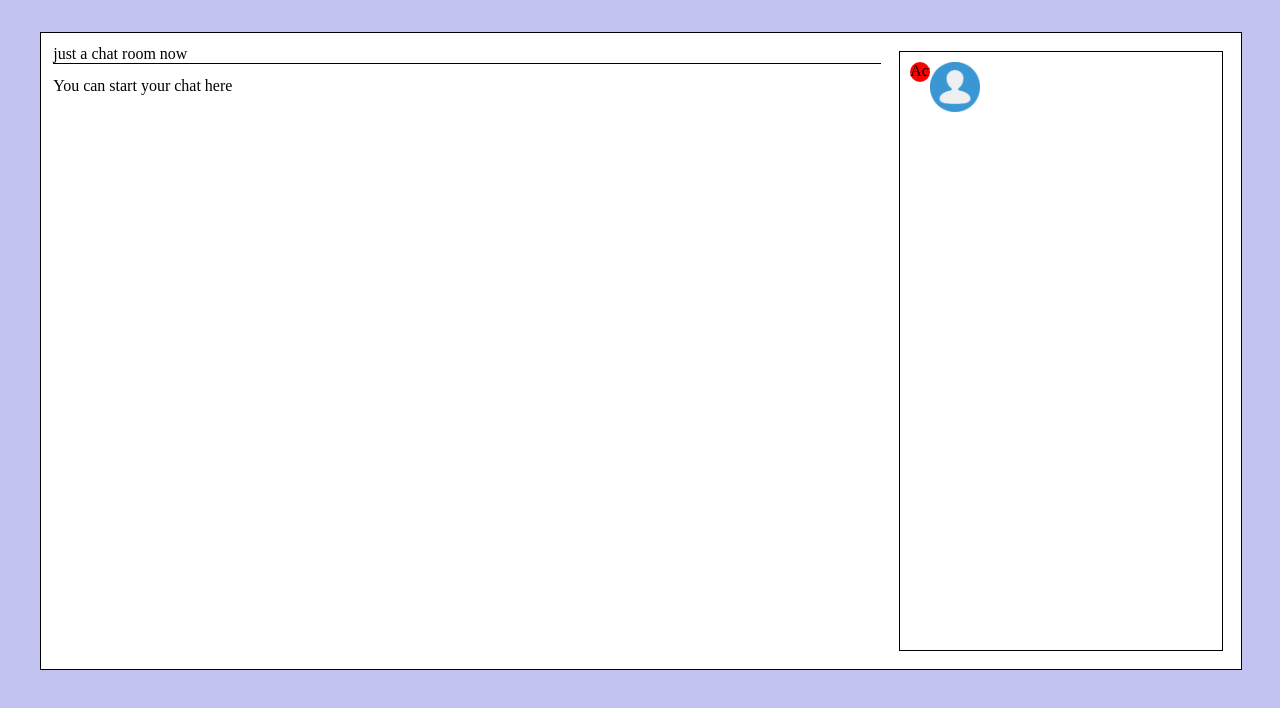
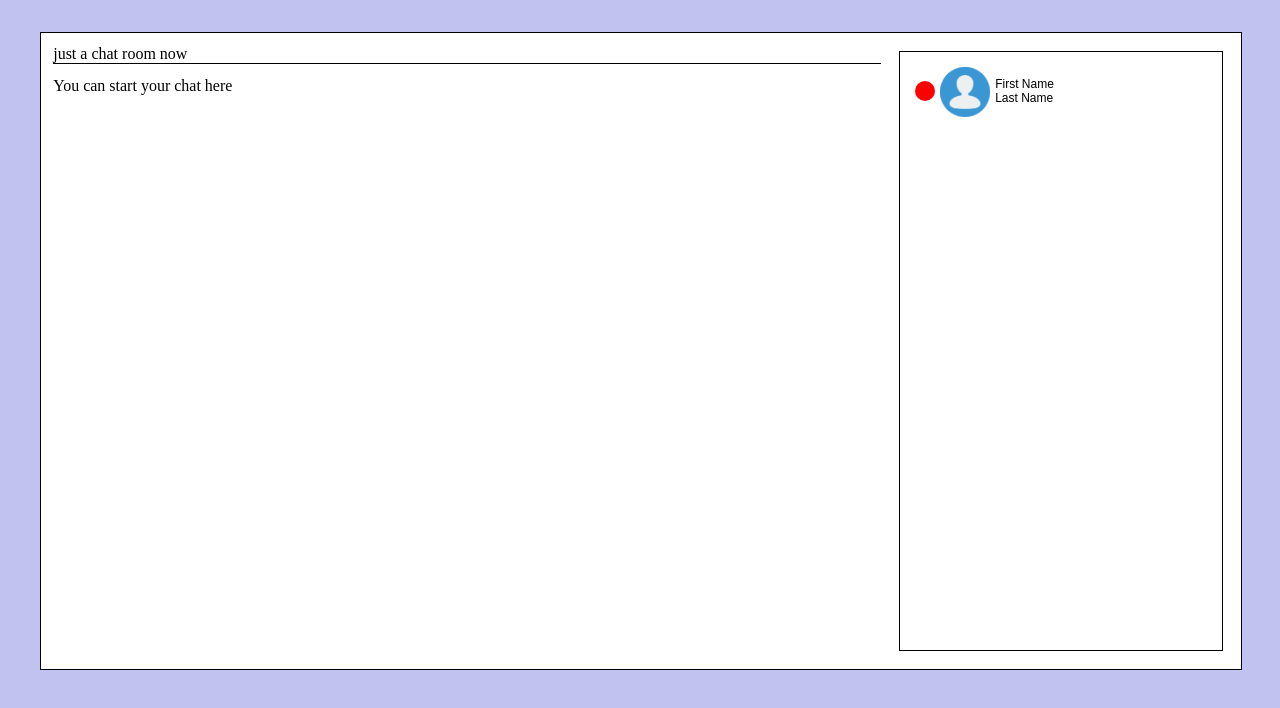
Before and after one commit to christine7lam/gamers_chat_room, a React (Create React App) app: page / in a window 1280 px wide. Shown: the top 708 px of the page. Built offline with nearby package versions, Linux system fonts and the light colour scheme.

Commit message:
set up user name

```diff
--- a/src/styles/index.js
+++ b/src/styles/index.js
@@ -49,6 +49,14 @@ export const Userlist = styled.div`
     padding: 10px;
 `;
 
+// User box
+export const Userbox = styled.div`
+  width: 100%;
+  height: 60px;
+  padding: 5px;
+  box-sizing: border-box;
+`;
+
 // Status
 export const StatusBox = styled.div`
    float: left;
@@ -56,6 +64,8 @@ export const StatusBox = styled.div`
    width: 20px;
    border-radius: 50%;
    background-color: red;
+   margin-right: 5px;
+   margin-top: 14px;
 `;
 
 // User Img
@@ -63,4 +73,16 @@ export const UserImg = styled.div`
     float: left;
     height: 50px;
     width: 50px;
+    margin-right: 5px;
 `;
+
+// User name
+export const Username = styled.div`
+    float: left;
+    height: 50px;
+    width: 90px;
+    color: #000000;
+    font-size: 12px;
+    font-family: arial, sans-serif;
+    margin-top: 10px;
+`;
--- a/src/web/components/Status.js
+++ b/src/web/components/Status.js
@@ -14,7 +14,6 @@ class Status extends Component {
 
         return (
             <StatusBox>
-                Active
             </StatusBox>
         )
     }
--- /dev/null
+++ b/src/web/components/UserName.js
@@ -0,0 +1,24 @@
+'use strict'
+
+import React, {Component} from 'react';
+
+import { Username } from '../../styles';
+
+class UserName extends Component {
+
+    constructor(props) {
+        super(props);
+    }
+
+    render() {
+
+        return (
+            <Username>
+                <div>First Name</div>
+                <div>Last Name</div>
+            </Username>
+        )
+    }
+}
+
+export default UserName;
--- a/src/web/containers/UsersList.js
+++ b/src/web/containers/UsersList.js
@@ -4,9 +4,10 @@ import React, {Component} from 'react';
 import {connect} from 'react-redux';
 import {bindActionCreators} from 'redux';
 
-import { Userlist } from '../../styles';
-import UserIcon from "../components/UserIcon";
+import { Userlist, Userbox} from '../../styles';
+import UserIcon from '../components/UserIcon';
 import Status from '../components/Status';
+import UserName from '../components/UserName';
 
 class UsersList extends Component {
 
@@ -18,8 +19,11 @@ class UsersList extends Component {
 
         return (
             <Userlist>
-                <Status />
-                <UserIcon />
+                <Userbox>
+                    <Status />
+                    <UserIcon />
+                    <UserName />
+                </Userbox>
             </Userlist>
         )
     }
```
